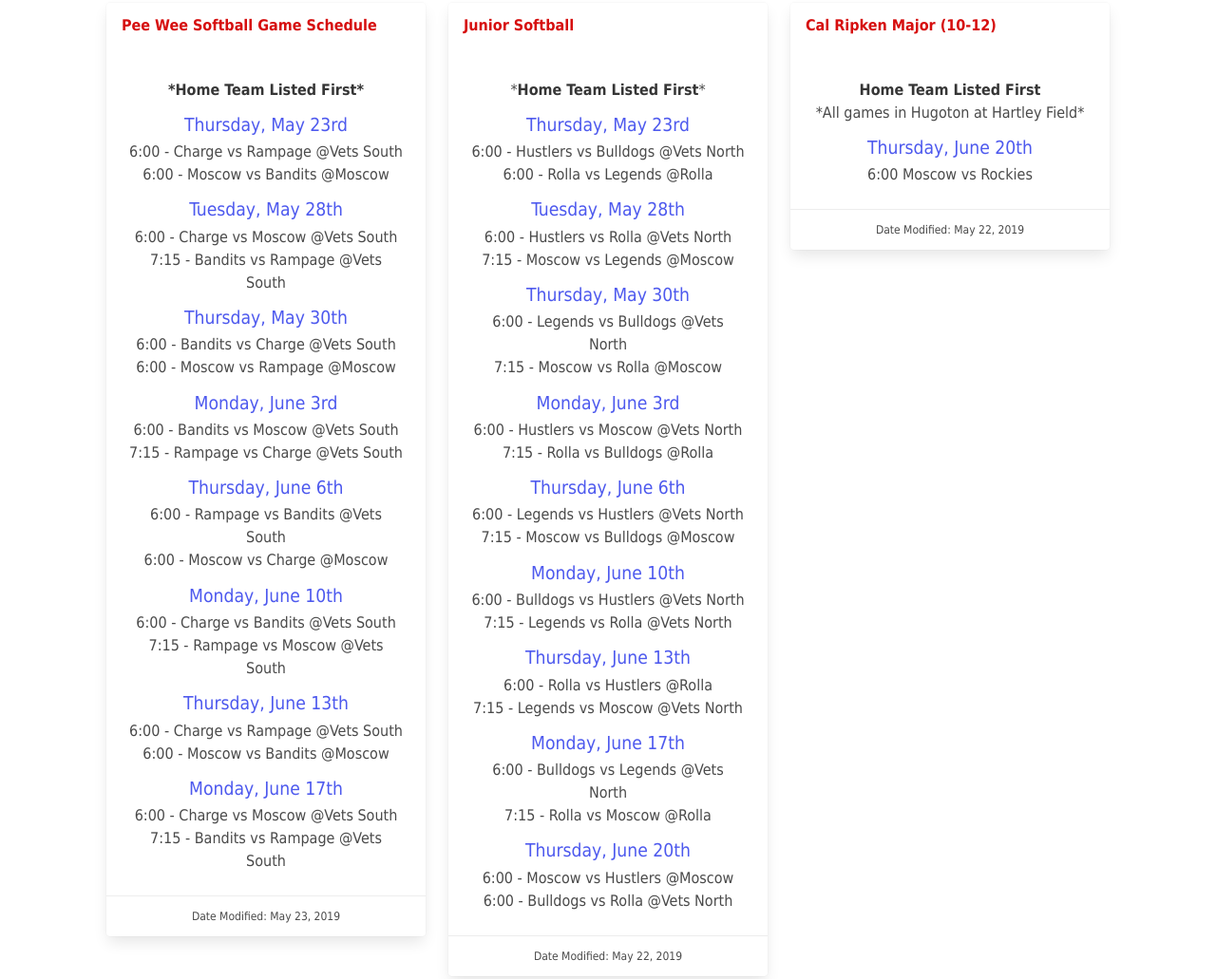
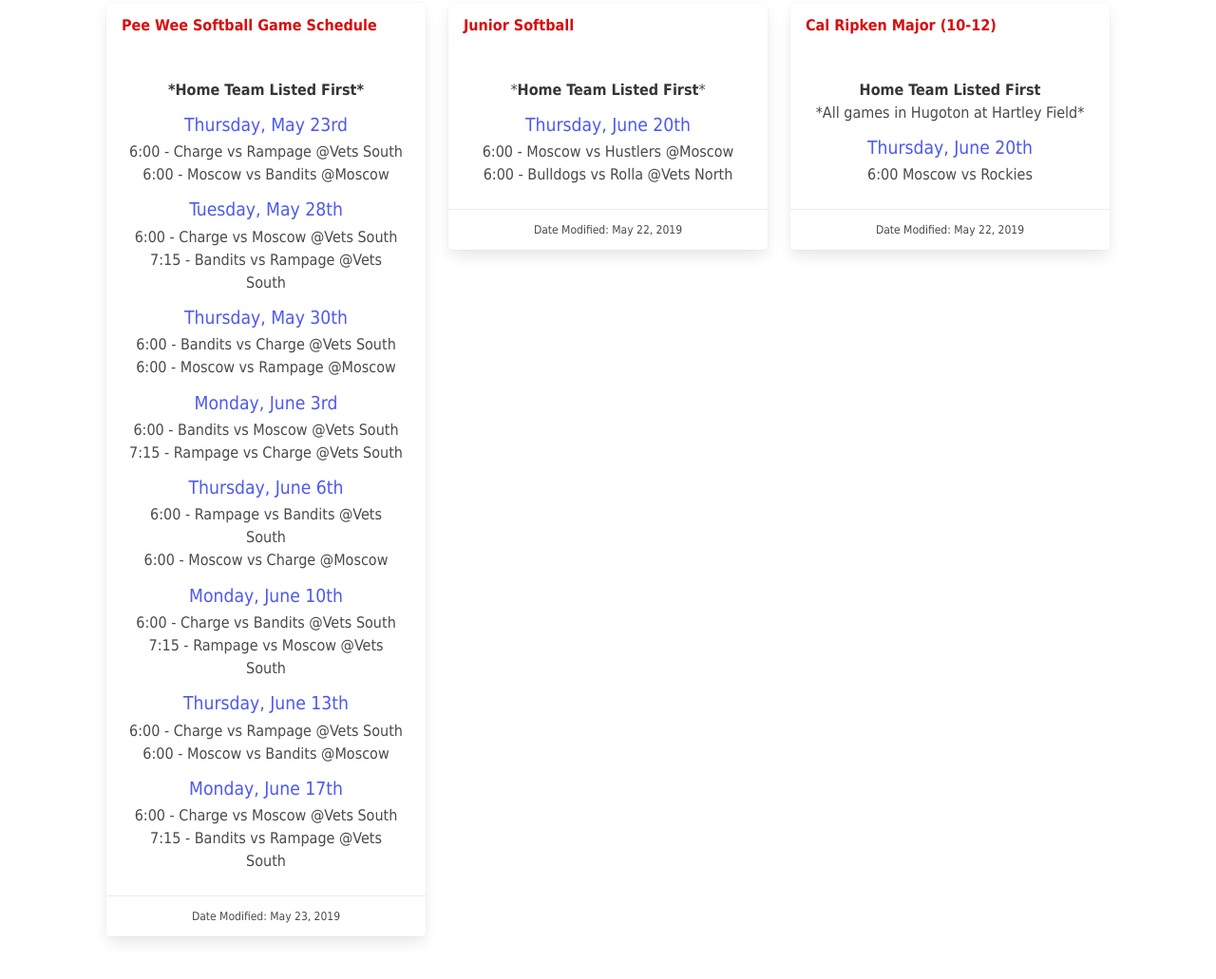
Before and after one commit to gregleeper/hrc, a Gatsby site: page / in a window 1280 px wide. Shown: the part 838-1869 px from the top of the page at 95% size. Built offline with nearby package versions, Linux system fonts and the light colour scheme; Gatsby itself is replaced by a stand-in of ours.

Commit message:
Update Schedules “junior-softball”

```diff
--- a/schedules/junior-softball.md
+++ b/schedules/junior-softball.md
@@ -4,54 +4,6 @@
 ---
 \***Home Team Listed First***
 
-## Thursday, May 23rd
-
-6:00 - Hustlers vs Bulldogs @Vets North
-
-6:00 - Rolla vs Legends @Rolla
-
-## Tuesday, May 28th
-
-6:00 - Hustlers vs Rolla @Vets North
-
-7:15 - Moscow vs Legends @Moscow
-
-## Thursday, May 30th
-
-6:00 - Legends vs Bulldogs @Vets North
-
-7:15 - Moscow vs Rolla @Moscow
-
-## Monday, June 3rd
-
-6:00 - Hustlers vs Moscow @Vets North
-
-7:15 - Rolla vs Bulldogs @Rolla
-
-## Thursday, June 6th
-
-6:00 - Legends vs Hustlers @Vets North
-
-7:15 - Moscow vs Bulldogs @Moscow
-
-## Monday, June 10th
-
-6:00 - Bulldogs vs Hustlers @Vets North
-
-7:15 - Legends vs Rolla @Vets North
-
-## Thursday, June 13th
-
-6:00 - Rolla vs Hustlers @Rolla
-
-7:15 - Legends vs Moscow @Vets North
-
-## Monday, June 17th
-
-6:00 - Bulldogs vs Legends @Vets North
-
-7:15 - Rolla vs Moscow @Rolla
-
 ## Thursday, June 20th
 
 6:00 - Moscow vs Hustlers @Moscow
```
